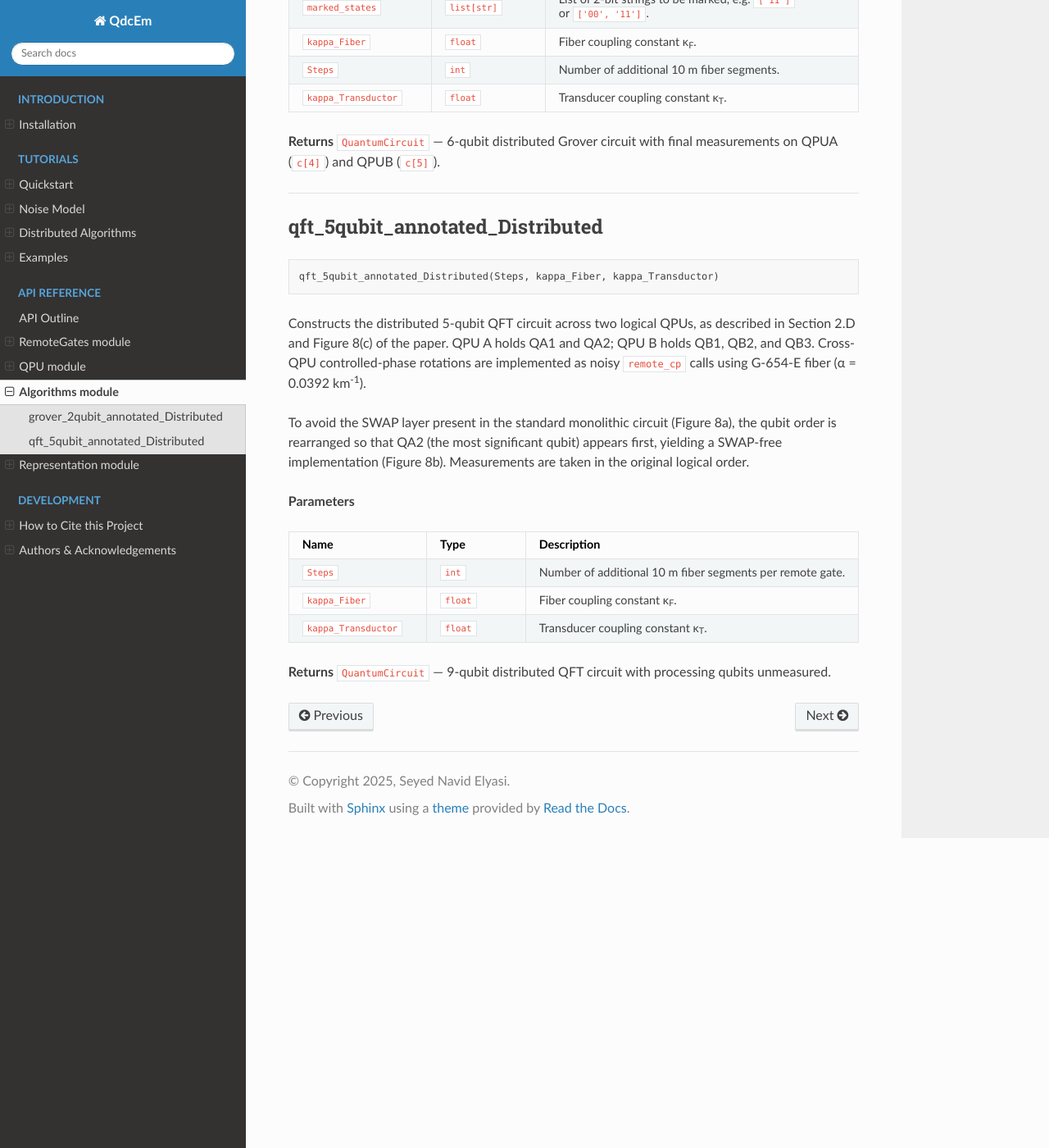
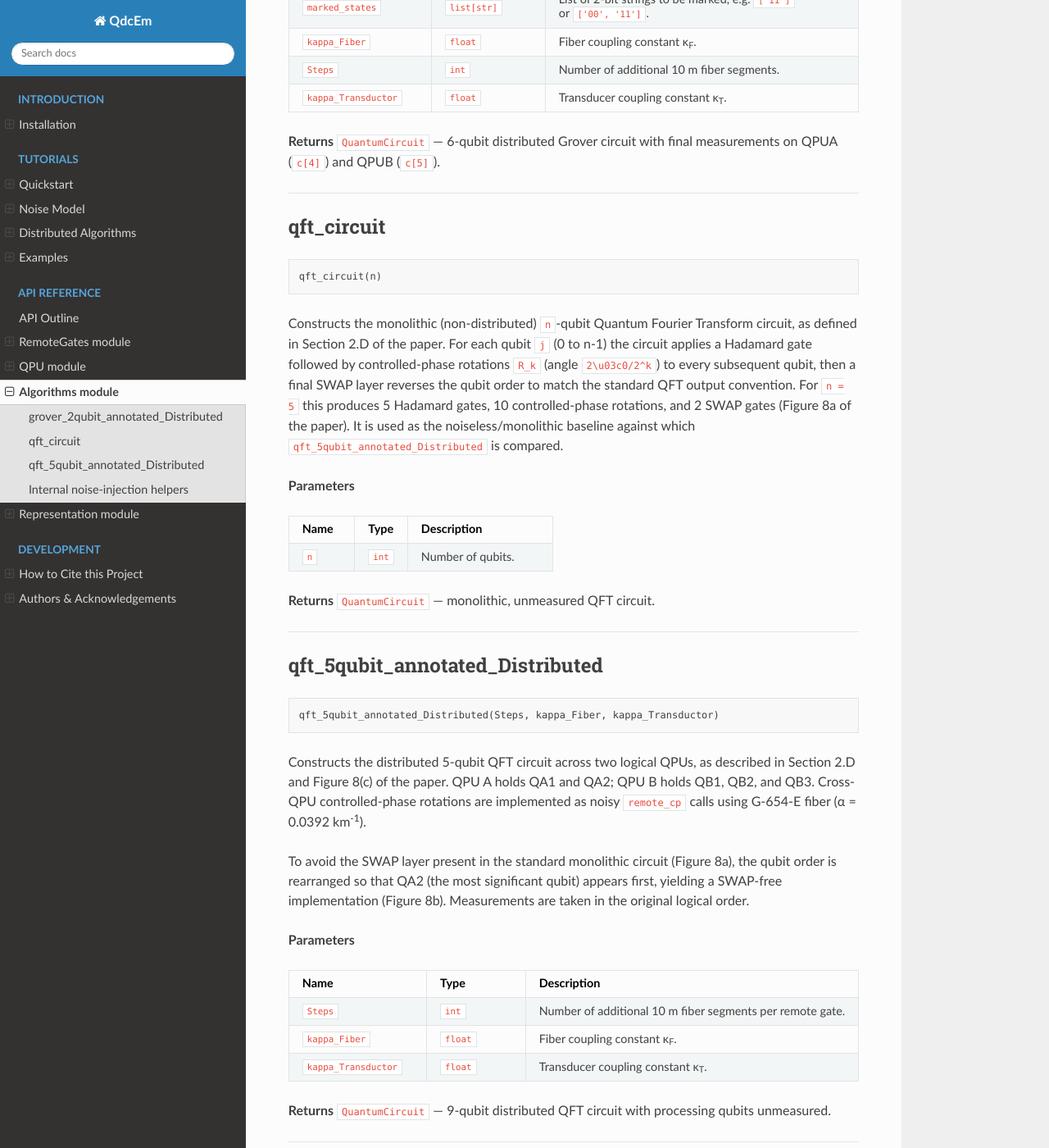
Before and after one commit to nelyasi/QdcEm, a Sphinx documentation site: the page built from docs/pages/modules/algorithms_module.rst, in a window 1280 px wide and 1400 px high, scrolled down 664 px. Shown: the whole window at 82% size. Built offline with Sphinx 7.4.7 and the Read the Docs theme 3.1.0, drawn with Linux system fonts in a browser that asks for light colours; some of the changed text lies outside the part shown.

Commit message:
docs: sync API reference and guides with current source
- Add missing qft_circuit and fourier_plot API docs
- Note internal remote-gate helper duplicates in Algorithms module
- Fix stale dependency versions in install guide (qiskit, qutip, matplotlib, numpy)
- Replace placeholder <your-org> repo URLs with actual GitHub path
- Align Qiskit version badge between README and Sphinx index
- Fix author affiliation typos

```diff
--- a/docs/index.rst
+++ b/docs/index.rst
@@ -13,7 +13,7 @@ QdcEm: Quantum Data Center Emulator
 .. image:: https://img.shields.io/badge/arXiv-2509.04029-red
    :target: https://arxiv.org/abs/2509.04029
 
-.. image:: https://img.shields.io/badge/Qiskit-2.4.1-6929C4
+.. image:: https://img.shields.io/badge/Qiskit-2.3.0-6929C4
    :target: https://qiskit.org
 
 **A hardware-compatible framework for emulating Quantum Data Centers on
--- a/docs/pages/authors.rst
+++ b/docs/pages/authors.rst
@@ -11,13 +11,13 @@ Authors
    * - Name
      - Affiliation
    * - Seyed Navid Elyasi
-     - Dpertment of Electtrical Engineering, Chalmers University of Technology, Sweden
+     - Department of Electrical Engineering, Chalmers University of Technology, Sweden
    * - Paolo Monti
-     - Dpertment of Electtrical Engineering, Chalmers University of Technology, Sweden
+     - Department of Electrical Engineering, Chalmers University of Technology, Sweden
    * - Jun Li
      - School of Electrical and Information Engineering, Soochow University, China
    * - Rui Lin
-     - Dpertment of Electtrical Engineering, Chalmers University of Technology, Sweden
+     - Department of Electrical Engineering, Chalmers University of Technology, Sweden
 
 License
 -------
--- a/docs/pages/modules/algorithms_module.rst
+++ b/docs/pages/modules/algorithms_module.rst
@@ -51,6 +51,41 @@ with final measurements on QPUA (``c[4]``) and QPUB (``c[5]``).
 
 ----
 
+qft_circuit
+--------------
+
+.. code-block:: python
+
+   qft_circuit(n)
+
+Constructs the monolithic (non-distributed) ``n``-qubit Quantum Fourier
+Transform circuit, as defined in Section 2.D of the paper. For each
+qubit ``j`` (0 to n-1) the circuit applies a Hadamard gate followed by
+controlled-phase rotations ``R_k`` (angle ``2\u03c0/2^k``) to every
+subsequent qubit, then a final SWAP layer reverses the qubit order to
+match the standard QFT output convention. For ``n = 5`` this produces
+5 Hadamard gates, 10 controlled-phase rotations, and 2 SWAP gates
+(Figure 8a of the paper). It is used as the noiseless/monolithic
+baseline against which ``qft_5qubit_annotated_Distributed`` is
+compared.
+
+**Parameters**
+
+.. list-table::
+   :header-rows: 1
+   :widths: 25 20 55
+
+   * - Name
+     - Type
+     - Description
+   * - ``n``
+     - ``int``
+     - Number of qubits.
+
+**Returns** ``QuantumCircuit`` — monolithic, unmeasured QFT circuit.
+
+----
+
 qft_5qubit_annotated_Distributed
 ----------------------------------
 
@@ -90,3 +125,15 @@ significant qubit) appears first, yielding a SWAP-free implementation
 
 **Returns** ``QuantumCircuit`` — 9-qubit distributed QFT circuit with
 processing qubits unmeasured.
+
+----
+
+Internal noise-injection helpers
+-----------------------------------
+
+``Algorithms.py`` also defines local copies of ``M_Unitary``,
+``remote_cz``, ``remote_cx``, and ``remote_cp`` that are functionally
+identical to the versions in :doc:`remotegates` and are used
+internally by ``qft_5qubit_annotated_Distributed`` and
+``grover_2qubit_annotated_Distributed``. See :doc:`remotegates` for
+full parameter documentation of these primitives.
--- a/docs/pages/tutorials/quickstart.rst
+++ b/docs/pages/tutorials/quickstart.rst
@@ -6,7 +6,7 @@ gate across two virtual QPUs on a single superconducting chip. We
 illustrate this by constructing a two-QPU layout and applying a noisy
 remote CNOT gate.
 
-- `Download the Main notebook <https://github.com/<your-org>/QdcEm/blob/main/Main.ipynb>`__, or
+- `Download the Main notebook <https://github.com/nelyasi/QdcEm/blob/main/Main.ipynb>`__, or
 - read through the text below and code along.
 
 **Contents:**
```
Also changed, not shown: docs/pages/install.rst (+10 -6 lines), docs/pages/modules/representation.rst (+35 -0 lines).
